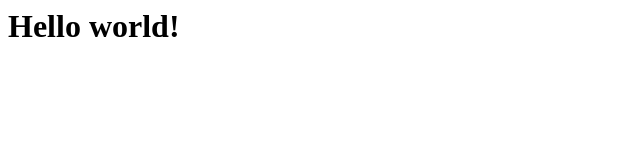
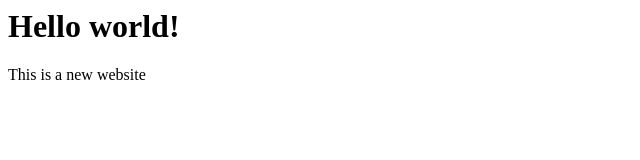
Before and after one commit to sechaffers22/data_institute, a plain HTML site: page index.html in a window 1280 px wide. Shown: the whole page, without its empty margins (0-640 px from the left). Drawn offline with Linux system fonts and the light colour scheme.

Commit message:
added new line to index file

```diff
--- a/index.html
+++ b/index.html
@@ -1 +1,3 @@
 <h1>Hello world!</h1>
+
+<p>This is a new website</p>
```
